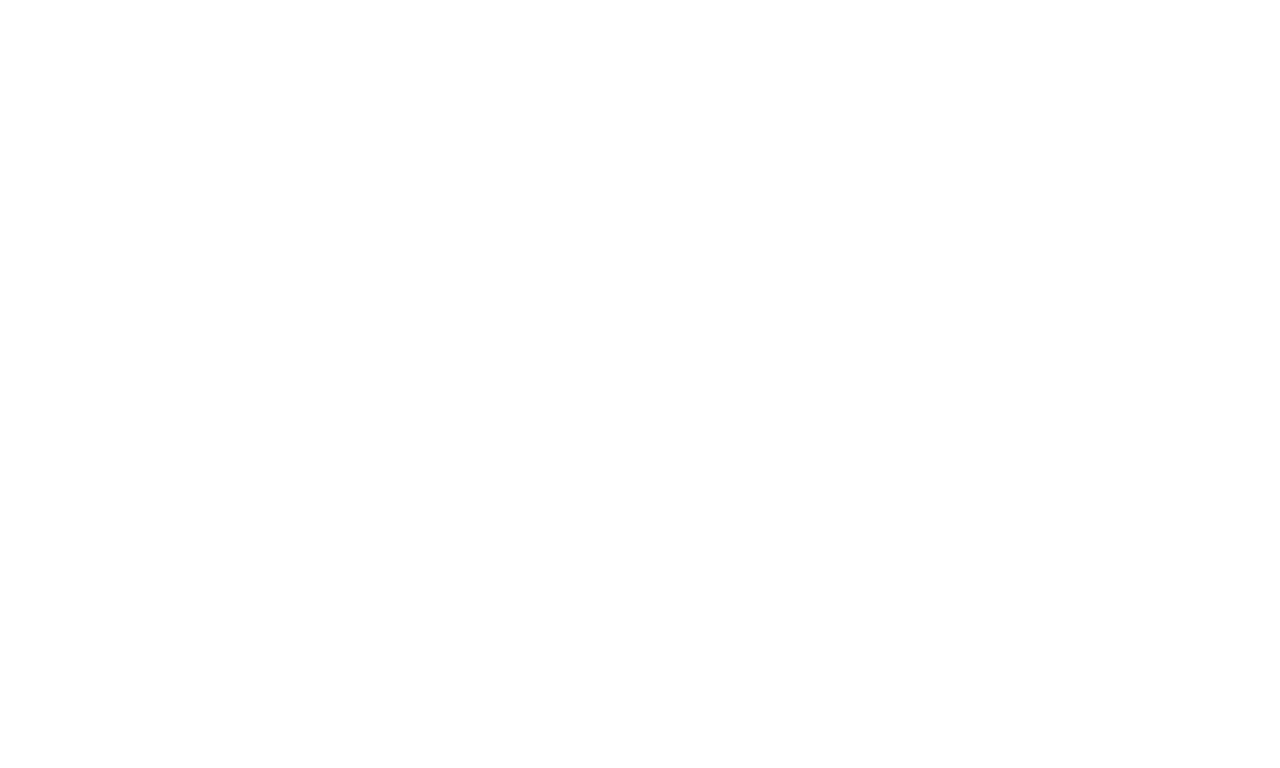
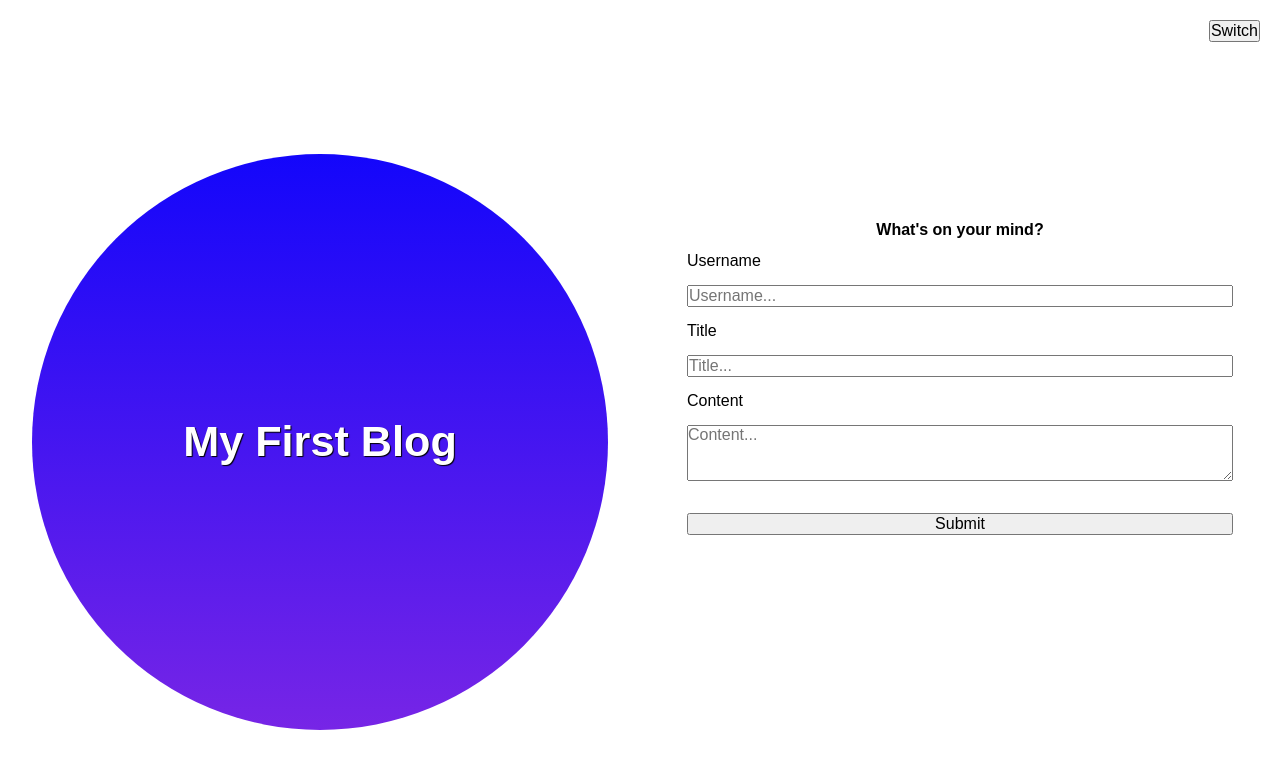
Before and after one commit to wilsacker/Week-4-Challange, a plain HTML site: page index.html in a window 1280 px wide. Drawn offline with Linux system fonts and the light colour scheme.

Commit message:
index.html and style css updates

```diff
--- a/assets/css/styles.css
+++ b/assets/css/styles.css
@@ -0,0 +1,116 @@
+/* reset starts here */
+/* Resets the box size of every element */
+* {
+  margin: 0;
+  padding: 0;
+  box-sizing: border-box;
+}
+
+/* Gives the body element a parent height to compare against */
+html {
+  height: 100%;
+}
+
+body {
+  min-height: 100%;
+  line-height: 1;
+  font-family: sans-serif;
+}
+
+h2,
+h3,
+h4,
+h5,
+h6 {
+  font-size: 100%;
+}
+
+h1 {
+    font-size: 270%;
+}
+
+/* Matches the font of special elements to the rest of the page */
+input,
+select,
+option,
+optgroup,
+textarea,
+button,
+pre,
+code {
+  font-size: 100%;
+  font-family: inherit;
+}
+
+/* Removes default bullet points from lists */
+ol,
+ul {
+  list-style: none;
+}
+/* reset ends here */
+
+/* selectors */
+header {
+  display: flex;
+  justify-content: right;
+}
+
+header > button {
+  margin: 20px 20px 0px 0px;
+}
+
+main {
+  height: calc(100vh - 6rem);
+  display: flex;
+  justify-content: space-between;
+}
+
+aside {
+  display: flex;
+  justify-content: center;
+  align-items: center;
+  height: 100vh;
+  background: linear-gradient(blue, blueviolet);
+  clip-path: circle(18rem at center);
+}
+
+aside > h1 {
+    color: white;
+    text-shadow: 1px 1px 1px black;
+}
+
+section {
+  display: flex;
+  justify-content: center;
+  align-items: stretch;
+  flex-flow: column wrap;
+  padding: 2rem;
+}
+
+section > h2 {
+  display: flex;
+  justify-content: center;
+}
+
+aside,
+section {
+  flex: 1 1 50%;
+}
+
+form {
+  display: flex;
+  flex-flow: column wrap;
+  position: relative;
+  margin: 15px;
+}
+
+form > *:not(label) {
+  margin: 1rem 0px;
+}
+
+input > textarea {
+  height: 20px;
+}
+/* classes */
+
+/* ID's */
--- a/index.html
+++ b/index.html
@@ -1,16 +1,39 @@
 <!DOCTYPE html>
 <html lang="en">
-<head>
-    <meta charset="UTF-8">
-    <meta name="viewport" content="width=device-width, initial-scale=1.0">
+  <head>
+    <meta charset="UTF-8" />
+    <meta name="viewport" content="width=device-width, initial-scale=1.0" />
     <title>Document</title>
-    <link rel="stylesheet" href="./assets/css/form.css">
-    <link rel="stylesheet" href="./assets/css/styles.css">
-</head>
+    <link rel="stylesheet" href="./assets/css/form.css" />
+    <link rel="stylesheet" href="./assets/css/styles.css" />
+  </head>
 
-<body>
-
+  <body>
+    <header>
+      <!-- night mode -->
+      <button id="nightmode">Switch</button>
+    </header>
+    <main>
+      <aside class="circle">
+        <!-- my first blog image h1 text-->
+        <h1>My First Blog</h1>
+      </aside>
+      <section>
+        <h2>What's on your mind?</h2>
+        <!-- form -->
+        <form>
+          <label for="username">Username</label>
+          <input type="text" placeholder="Username..." />
+          <label for="title">Title</label>
+          <input type="text" placeholder="Title..." />
+          <label for="content">Content</label>
+          <textarea type="text" id="content" placeholder="Content..." rows="3"></textarea>
+          <!-- submit button -->
+          <button id="submitButton">Submit</button>
+        </form>
+      </section>
+    </main>
     <script src="./assets/js/form.js"></script>
     <script src="./assets/js/logic.js"></script>
-</body>
+  </body>
 </html>
```
Also changed, not shown: blog.html (+2 -0 lines).
